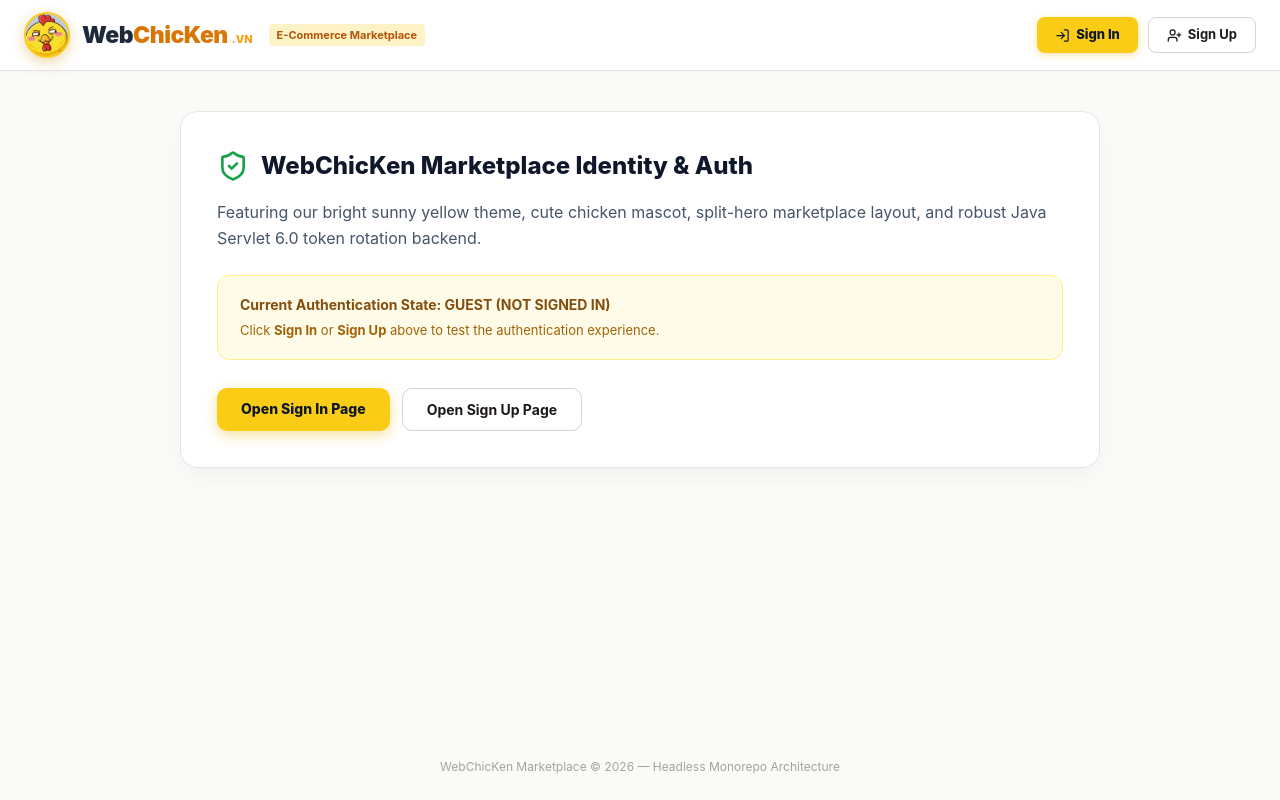
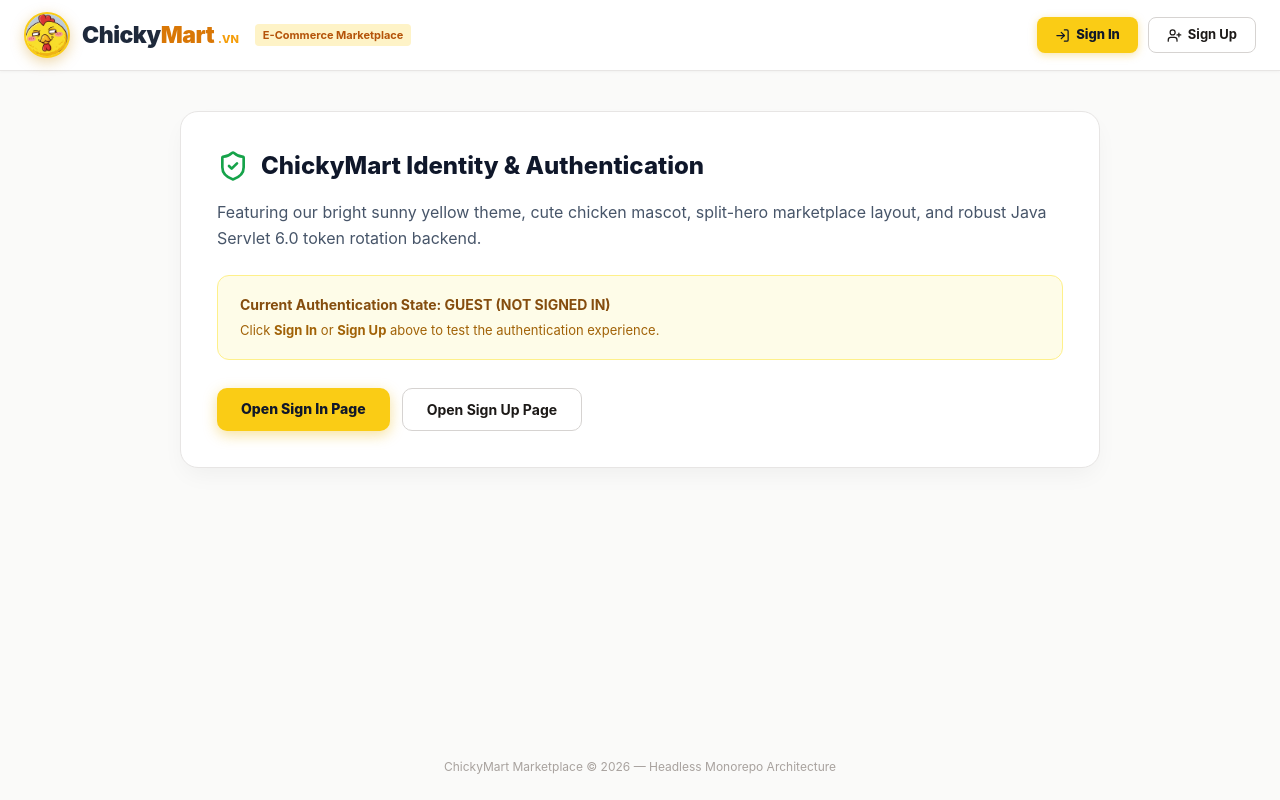
Before and after one commit to 24110184-Duy/WebChicKen_E-Commerce, a React (Vite) app in the folder frontend-client/: page / in a window 1280 px wide. Built offline with nearby package versions, Linux system fonts and the light colour scheme.

Commit message:
feat: update brand name to ChickyMart across auth views and home page

```diff
--- a/frontend-client/index.html
+++ b/frontend-client/index.html
@@ -2,9 +2,9 @@
 <html lang="en">
   <head>
     <meta charset="UTF-8" />
-    <link rel="icon" type="image/svg+xml" href="/favicon.svg" />
+    <link rel="icon" type="image/png" href="/chicken-mascot.png" />
     <meta name="viewport" content="width=device-width, initial-scale=1.0" />
-    <title>frontend-client</title>
+    <title>ChickyMart — Online E-Commerce Marketplace</title>
   </head>
   <body>
     <div id="root"></div>
--- a/frontend-client/src/features/auth/components/LoginForm.tsx
+++ b/frontend-client/src/features/auth/components/LoginForm.tsx
@@ -228,7 +228,7 @@ export const LoginForm: React.FC = () => {
 
       {/* Switch to Register */}
       <div className="auth-switch-text">
-        New to WebChicKen?
+        New to ChickyMart?
         <Link to={PATHS.REGISTER} className="auth-switch-link">
           Sign Up Now
         </Link>
--- a/frontend-client/src/features/auth/components/RegisterForm.tsx
+++ b/frontend-client/src/features/auth/components/RegisterForm.tsx
@@ -266,7 +266,7 @@ export const RegisterForm: React.FC = () => {
             style={{ width: '16px', height: '16px', marginTop: '2px', accentColor: '#ee4d2d', cursor: 'pointer' }}
           />
           <label htmlFor="agree-terms" style={{ fontSize: '12px', color: '#64748b', cursor: 'pointer', lineHeight: 1.5 }}>
-            I agree to WebChicKen's <a href="#terms" className="auth-switch-link">Terms of Service</a> and{' '}
+            I agree to ChickyMart's <a href="#terms" className="auth-switch-link">Terms of Service</a> and{' '}
             <a href="#privacy" className="auth-switch-link">Privacy Policy</a>
           </label>
         </div>
@@ -316,7 +316,7 @@ export const RegisterForm: React.FC = () => {
 
       {/* Switch to Login */}
       <div className="auth-switch-text">
-        Already have a WebChicKen account?
+        Already have a ChickyMart account?
         <Link to={PATHS.LOGIN} className="auth-switch-link">
           Sign In
         </Link>
--- a/frontend-client/src/features/auth/components/WebChicKenLogo.tsx
+++ b/frontend-client/src/features/auth/components/WebChicKenLogo.tsx
@@ -39,7 +39,7 @@ export const WebChicKenLogo: React.FC<WebChicKenLogoProps> = ({ size = 'md', tex
       <div style={{ display: 'flex', flexDirection: 'column' }}>
         <div style={{ display: 'flex', alignItems: 'baseline' }}>
           <span style={{ fontSize, fontWeight: 900, letterSpacing: '-0.5px', color: textColor }}>
-            Web<span style={{ color: '#d97706' }}>ChicKen</span>
+            Chicky<span style={{ color: '#d97706' }}>Mart</span>
           </span>
           <span style={{ fontSize: '11px', fontWeight: 800, color: '#f59e0b', marginLeft: '4px', textTransform: 'uppercase' }}>
             .vn
--- a/frontend-client/src/layouts/AuthLayout.tsx
+++ b/frontend-client/src/layouts/AuthLayout.tsx
@@ -56,7 +56,7 @@ export const AuthLayout: React.FC<AuthLayoutProps> = ({ children }) => {
                 />
               </div>
               <div className="auth-hero-tag" style={{ margin: 0 }}>
-                <span>🍗 WebChicKen Official Marketplace</span>
+                <span>🍗 ChickyMart Official Marketplace</span>
               </div>
             </div>
             <h1 className="auth-hero-title">
@@ -112,7 +112,7 @@ export const AuthLayout: React.FC<AuthLayoutProps> = ({ children }) => {
       <footer className="auth-footer">
         <div className="auth-footer-container">
           <div className="auth-footer-links">
-            <a href="#about">About WebChicKen</a>
+            <a href="#about">About ChickyMart</a>
             <a href="#privacy">Privacy Policy</a>
             <a href="#terms">Terms of Service</a>
             <a href="#shipping">Shipping Policy</a>
@@ -120,7 +120,7 @@ export const AuthLayout: React.FC<AuthLayoutProps> = ({ children }) => {
             <Link to={PATHS.SELLER.REGISTER}>Seller Center</Link>
           </div>
           <div className="auth-footer-copy">
-            <div>&copy; 2026 WebChicKen Vietnam Ltd. All rights reserved.</div>
+            <div>&copy; 2026 ChickyMart Vietnam Ltd. All rights reserved.</div>
             <div style={{ marginTop: '4px' }}>Hi-Tech Park, Thu Duc City, Ho Chi Minh City — Hotline: 1900 1234</div>
           </div>
         </div>
--- a/frontend-client/src/pages/public/HomePage.tsx
+++ b/frontend-client/src/pages/public/HomePage.tsx
@@ -129,7 +129,7 @@ export const HomePage: React.FC = () => {
           <div style={{ display: 'flex', alignItems: 'center', gap: '12px', marginBottom: '16px' }}>
             <ShieldCheck size={32} color="#16a34a" />
             <h1 style={{ fontSize: '24px', fontWeight: 800, color: '#0f172a', margin: 0 }}>
-              WebChicKen Marketplace Identity & Auth
+              ChickyMart Identity & Authentication
             </h1>
           </div>
 
@@ -204,7 +204,7 @@ export const HomePage: React.FC = () => {
 
       {/* Footer */}
       <footer style={{ textAlign: 'center', padding: '24px', color: '#a8a29e', fontSize: '12px' }}>
-        WebChicKen Marketplace &copy; 2026 — Headless Monorepo Architecture
+        ChickyMart Marketplace &copy; 2026 — Headless Monorepo Architecture
       </footer>
     </div>
   )
```
